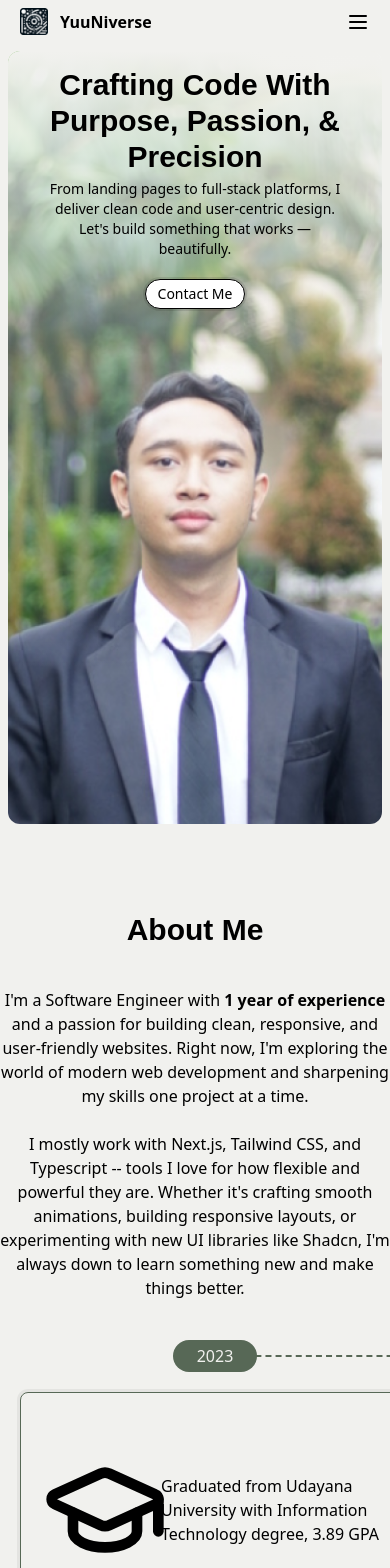
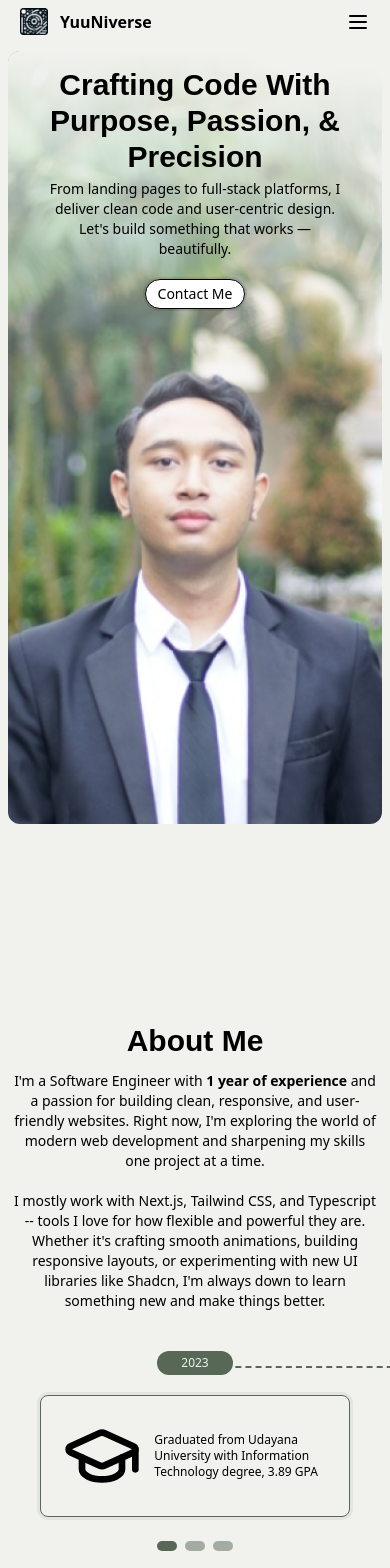
Before and after one commit to TamaWira/yuuniverse, a Next.js app: page / in a window 390 px wide. Shown: the top 1568 px of the page. Built offline with nearby package versions, Linux system fonts and the light colour scheme; a web font is replaced by a local one.

Commit message:
fix: fix about me section's layout on mobile

```diff
--- a/src/app/page.tsx
+++ b/src/app/page.tsx
@@ -11,7 +11,7 @@ export default function Home() {
         <div className="flex flex-col p-2 h-[calc(100vh-55px)] xl:max-h-[1280px]">
           <Hero />
         </div>
-        <div className="py-10 h-screen">
+        <div className="py-3 md:py-10 h-screen">
           <AboutMe />
         </div>
         <div className="p-5 h-screen">
--- a/src/components/about-me.tsx
+++ b/src/components/about-me.tsx
@@ -19,29 +19,30 @@ export default function AboutMe() {
   return (
     <motion.section
       id="about-me"
-      className="relative flex flex-col justify-center h-full text-center"
+      className="relative flex flex-col justify-center gap-3 md:gap-8 h-full text-center"
       variants={containerVariants}
       initial="hidden"
       whileInView="show"
       viewport={{ once: true, amount: 0.7 }}
     >
+      <div>
         {/* Content */}
         <motion.div variants={itemVariants} className="mx-auto max-w-[900px]">
-        <Heading variant="h2" className="mb-10">
+          <Heading variant="h2" className="mb-3 md:mb-8">
             About Me
           </Heading>
-        <p className="font-extralight">
+          <p className="mx-3 font-extralight text-sm md:text-lg">
             I&apos;m a Software Engineer with{" "}
             <span className="font-semibold">1 year of experience</span> and a
             passion for building clean, responsive, and user-friendly websites.
-          Right now, I&apos;m exploring the world of modern web development and
-          sharpening my skills one project at a time.
+            Right now, I&apos;m exploring the world of modern web development
+            and sharpening my skills one project at a time.
             <br />
             <br /> I mostly work with Next.js, Tailwind CSS, and Typescript --
-          tools I love for how flexible and powerful they are. Whether it&apos;s
-          crafting smooth animations, building responsive layouts, or
-          experimenting with new UI libraries like Shadcn, I&apos;m always down
-          to learn something new and make things better.
+            tools I love for how flexible and powerful they are. Whether
+            it&apos;s crafting smooth animations, building responsive layouts,
+            or experimenting with new UI libraries like Shadcn, I&apos;m always
+            down to learn something new and make things better.
           </p>
         </motion.div>
 
@@ -63,6 +64,7 @@ export default function AboutMe() {
             ))}
           </Swiper>
         </motion.div>
+      </div>
     </motion.section>
   );
 }
--- a/src/components/hero.tsx
+++ b/src/components/hero.tsx
@@ -15,7 +15,7 @@ export default function Hero() {
         <h1 className="my-1 font-abhaya font-bold text-3xl lg:text-6xl">
           Crafting Code With Purpose, Passion, & Precision
         </h1>
-        <p className="mx-10 font-light text-sm lg:text-xl">
+        <p className="mx-10 font-light text-sm md:text-xl">
           From landing pages to full-stack platforms, I deliver clean code and
           user-centric design. Let&apos;s build something that works —
           beautifully.
--- a/src/components/timeline-card.tsx
+++ b/src/components/timeline-card.tsx
@@ -19,7 +19,7 @@ export default function TimelineCard({
   return (
     <div className="relative flex flex-col gap-5 h-full">
       {/* Year */}
-      <div className="z-10 relative bg-[#576856] mx-auto px-6 py-1 rounded-full w-fit text-[#F1F1EE]">
+      <div className="z-10 relative bg-[#576856] mx-auto px-6 py-1 rounded-full w-fit text-[#F1F1EE] text-xs md:text-base">
         {year}
       </div>
 
@@ -29,11 +29,11 @@ export default function TimelineCard({
       )}
 
       {/* Card */}
-      <div className="flex-1 justify-center items-center gap-3 grid grid-cols-3 bg-[#F1F1EE] dark:bg-[#576856] p-5 border border-[#576856] dark:border-[#F1F1EE] rounded-lg ring-3 ring-black/5 w-full text-left">
-        {/* Icon */}
-        <Icon className="w-32 h-32" />
-        {/* Description */}
-        <p className="col-span-2 col-start-2">{description}</p>
+      <div className="md:flex-1 justify-center items-center gap-3 grid grid-cols-3 bg-[#F1F1EE] dark:bg-[#576856] mx-10 md:mx-0 p-5 border border-[#576856] dark:border-[#F1F1EE] rounded-lg ring-3 ring-black/5 md:w-full text-left">
+        <Icon className="mx-auto md:mx-0 w-20 md:w-32 h-20 md:h-32" />
+        <p className="col-span-2 col-start-2 md:font-regular font-extralight text-xs md:text-base">
+          {description}
+        </p>
       </div>
     </div>
   );
--- a/src/utils/getSwiperConfig.ts
+++ b/src/utils/getSwiperConfig.ts
@@ -4,10 +4,10 @@ import { Pagination } from "swiper/modules";
 export const getSwiperConfig = (items: typeof TIMELINES) => ({
     modules: [Pagination],
     pagination: true,
-    spaceBetween: 50,
-    className: "flex flex-1 justify-between w-full h-full",
+    className: "flex flex-1 justify-between w-full md:h-full",
     breakpoints: {
       768: {
+        spaceBetween: 50,
         slidesPerView: 2.5,
         slidesOffsetBefore: 150,
         slidesOffsetAfter: 150,
@@ -28,8 +28,6 @@ export const getSwiperConfig = (items: typeof TIMELINES) => ({
       },
       0: {
         slidesPerView: 1,
-        slidesOffsetBefore: 20,
-        slidesOffsetAfter: 20,
         spaceBetween: 30,
         pagination: {
           clickable: true,
```
Lines whose indentation alone changed are shown as unchanged.
